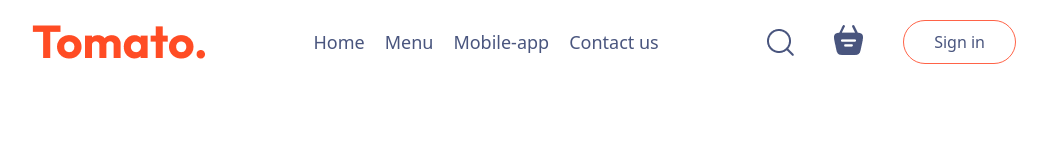
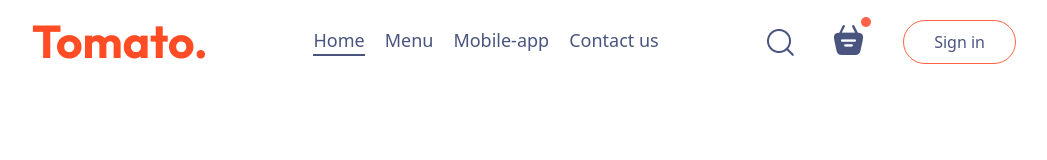
Before and after one commit to PrabinKumarNayak/Project, a React (Vite) app in the folder frontend/: page / in a window 1280 px wide. Shown: the top 160 px of the page, without its empty margins (116-1163 px from the left). Built offline with nearby package versions, Linux system fonts and the light colour scheme.

Commit message:
food app react

```diff
--- a/frontend/src/components/Navbar/Navbar.css
+++ b/frontend/src/components/Navbar/Navbar.css
@@ -1,25 +1,25 @@
-.navbar{
+.navbar {
   display: flex;
   justify-content: space-between;
   align-items: center;
   padding: 20px 20px;
 }
-.navbar .logo{
+.navbar .logo {
   width: 150px;
 }
-.navbar-menu{
+.navbar-menu {
   display: flex;
   list-style: none;
   color: #49557e;
   gap: 20px;
   font-size: 18px;
 }
-.navbar-right{
+.navbar-right {
   display: flex;
   gap: 40px;
   align-items: center;
 }
-.navbar button{
+.navbar button {
   background: transparent;
   font-size: 16px;
   color: #49557e;
@@ -29,6 +29,25 @@
   cursor: pointer;
   transition: 0.3s;
 }
-.navbar button:hover{
+.navbar button:hover {
   background-color: #fff4f2;
 }
+.navbar .active {
+  padding-bottom: 2px;
+  border-bottom: 2px solid #49557e;
+}
+.navbar li {
+  cursor: pointer;
+}
+.navbar-search-icon {
+    position: relative;
+  }
+  .navbar-search-icon .dot {
+    position: absolute;
+    min-width: 10px;
+    min-height: 10px;
+    background-color: tomato;
+    border-radius: 5px;
+    top: -8px;
+    right: -8px;
+  }
--- a/frontend/src/components/Navbar/Navbar.jsx
+++ b/frontend/src/components/Navbar/Navbar.jsx
@@ -1,19 +1,21 @@
+import { useState } from "react"
 import { assets } from "../../assets/Assets"
 import "./Navbar.css"
 export default function Navbar(){
+    const [menu,setMenu] = useState("home")
     return(
         <>
         <div className="navbar">
             <img src={assets.logo} alt="" />
             <div className="navbar-menu">
-                <li>Home</li>
-                <li>Menu</li>
-                <li>Mobile-app</li>
-                <li>Contact us</li>
+                <li onClick={()=>setMenu("home")} className={menu === "home"?"active":""}>Home</li>
+                <li onClick={()=>setMenu("menu")} className={menu === "menu"?"active":""}>Menu</li>
+                <li onClick={()=>setMenu("mobile-app")} className={menu === "mobile-app"?"active":""}>Mobile-app</li>
+                <li onClick={()=>setMenu("contact-us")} className={menu === "contact-us"?"active":""}>Contact us</li>
             </div>
             <div className="navbar-right">
                 <img src={assets.search_icon} alt="" />
-                <div className="navbar-serch-icon">
+                <div className="navbar-search-icon">
                     <img src={assets.basket_icon} alt="" />
                     <div className="dot"></div>
                 </div>
```
Lines whose indentation alone changed are shown as unchanged.
